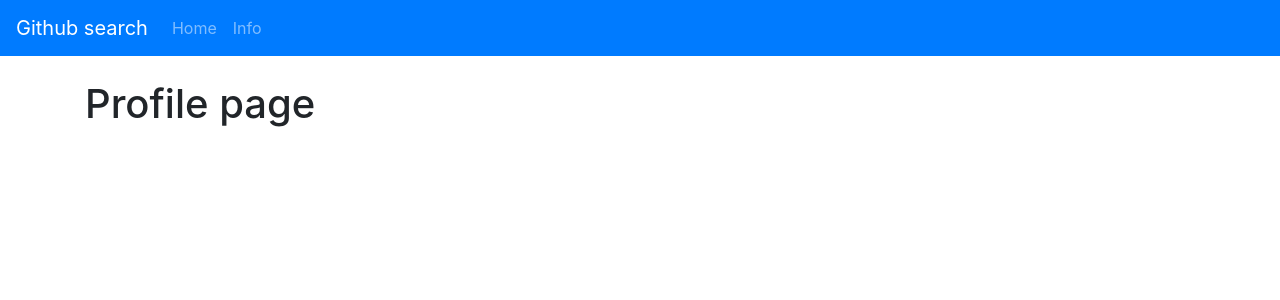
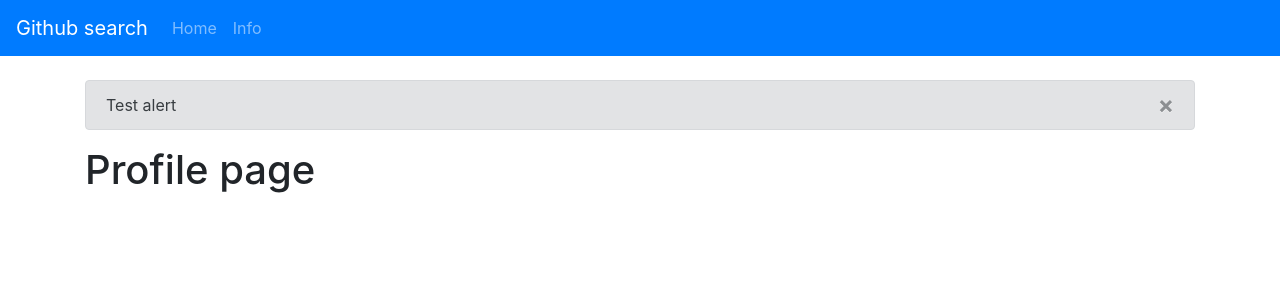
Before and after one commit to romul3003/github-search, a React (Create React App) app: page /profile/react in a window 1280 px wide. Shown: the top 300 px of the page. Built offline with nearby package versions, Linux system fonts and the light colour scheme; the HTML template or start-up script is replaced by a standard one.

Commit message:
Add Alert.

```diff
--- a/src/App.js
+++ b/src/App.js
@@ -4,12 +4,16 @@
 import Home from './pages/Home'
 import About from './pages/About'
 import Profile from './pages/Profile'
+import Alert from './components/Alert'
+import AlertState from './context/AlertState'
 
 function App() {
 	return (
+		<AlertState>
 			<Router>
 				<Navbar />
 				<div className="container pt-4">
+					<Alert alert={{ text: 'Test alert' }} />
 					<Switch>
 						<Route path="/" exact component={Home} />
 						<Route path="/about" component={About} />
@@ -17,6 +21,7 @@
 					</Switch>
 				</div>
 			</Router>
+		</AlertState>
 	)
 }
 
--- /dev/null
+++ b/src/components/Alert.js
@@ -0,0 +1,17 @@
+import React from 'react'
+
+const Alert = ({ alert }) => {
+	return (
+		<div
+			className={`alert alert-${alert.type || 'secondary'} alert-dismissible`}
+			role="alert"
+		>
+			{alert.text}
+			<button type="button" className="close" aria-label="Close">
+				<span aria-hidden="true">&times;</span>
+			</button>
+		</div>
+	)
+}
+
+export default Alert
--- /dev/null
+++ b/src/context/AlertState.js
@@ -0,0 +1,8 @@
+import React from 'react'
+import { AlertContext } from './alertContext'
+
+const AlertState = ({ children }) => {
+	return <AlertContext.Provider>{children}</AlertContext.Provider>
+}
+
+export default AlertState
--- /dev/null
+++ b/src/context/alertContext.js
@@ -0,0 +1,3 @@
+import { createContext } from 'react'
+
+export const AlertContext = createContext()
```
Lines whose indentation alone changed are shown as unchanged.
